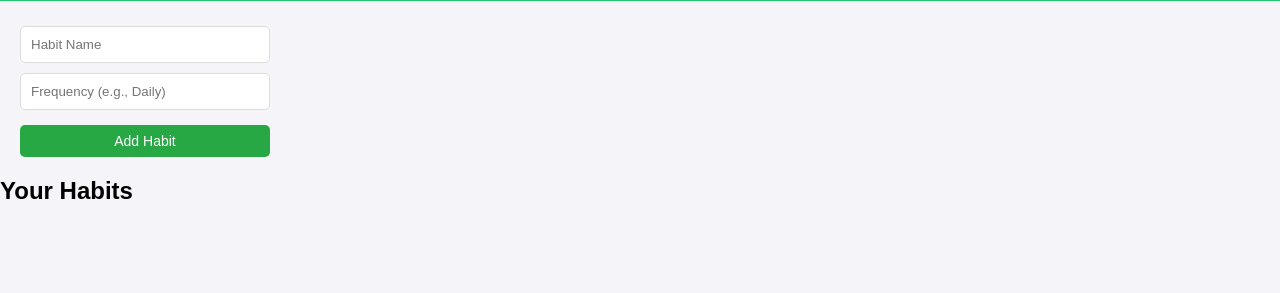
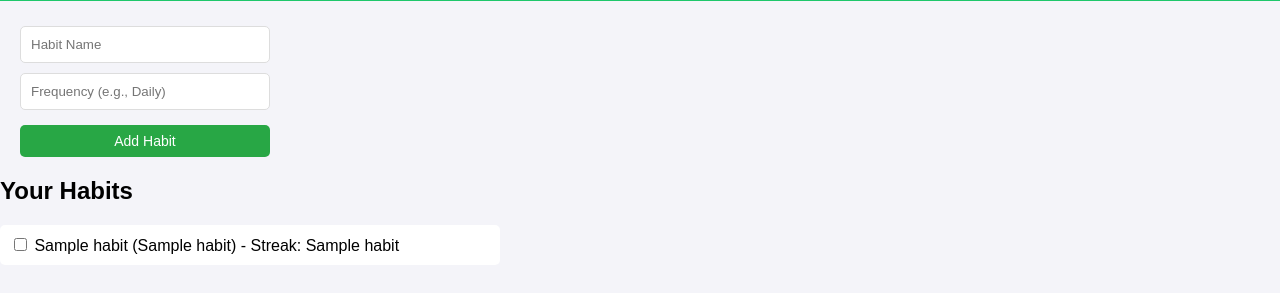
Before and after one commit to milkink/habit-tracker, a Flask app: template habit-builder/templates/dashboard.html in a window 1280 px wide. Shown: the part 47-340 px from the top of the page. Run offline with Flask 3, Linux system fonts and the light colour scheme; the template is opened without the code that fills it: most values are stand-ins (such as "Sample title", 1, 10 or a date in 2020).

Commit message:
Update dashboard.html

```diff
--- a/habit-builder/templates/dashboard.html
+++ b/habit-builder/templates/dashboard.html
@@ -24,9 +24,23 @@
     </div>
 
     <!-- Your Habits -->
+
     <h2>Your Habits</h2>
-    <ul id="habit-list"></ul>
-
+<ul id="habit-list">
+    {% for habit in habits %}
+        <li>
+            <label>
+                <input type="checkbox"
+                       class="habit-checkbox"
+                       data-habit-id="{{ habit[0] }}"
+                       {% if habit[3] == 1 %} checked {% endif %}>
+                {{ habit[1] }} ({{ habit[2] }}) - Streak: {{ habit[4] }}
+            </label>
+        </li>
+    {% else %}
+        <p>No habits found. Start adding some!</p>
+    {% endfor %}
+</ul>
 
 
     <script src="{{ url_for('static', filename='script.js') }}"></script>
```
